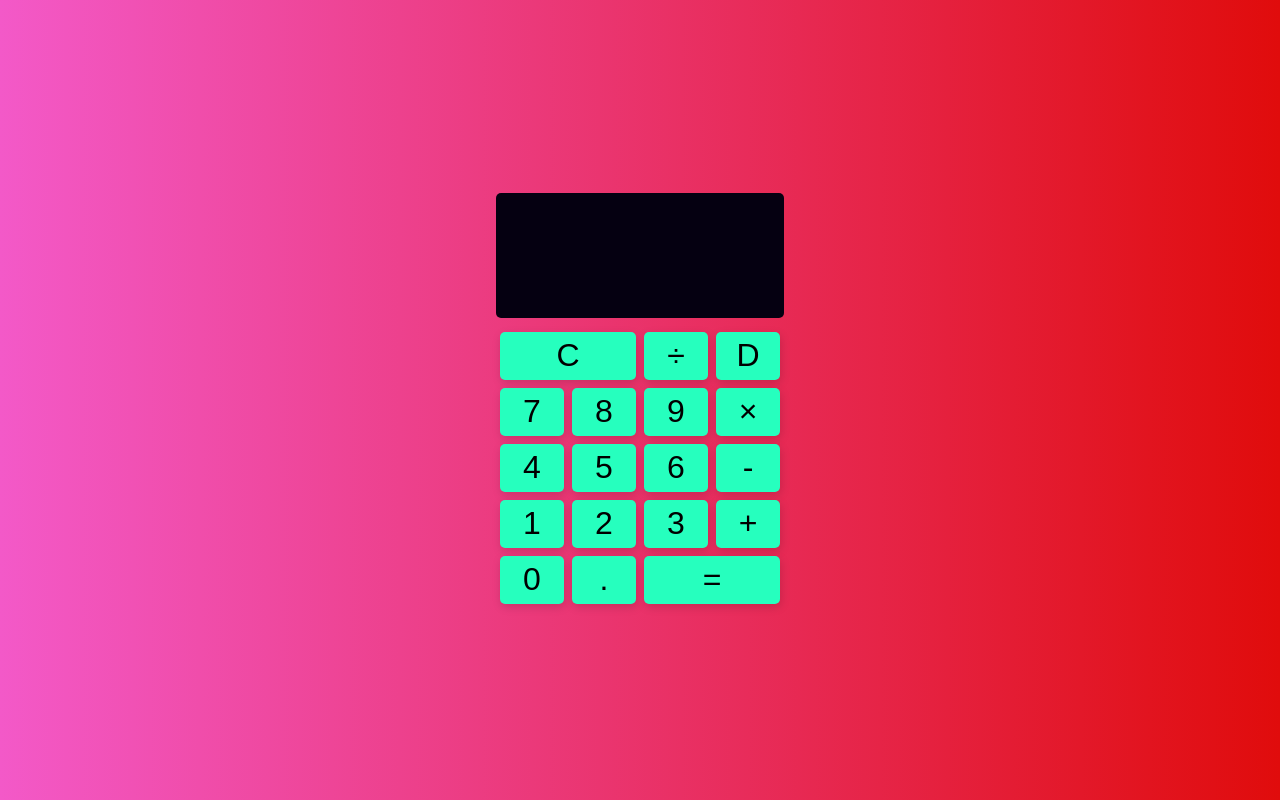
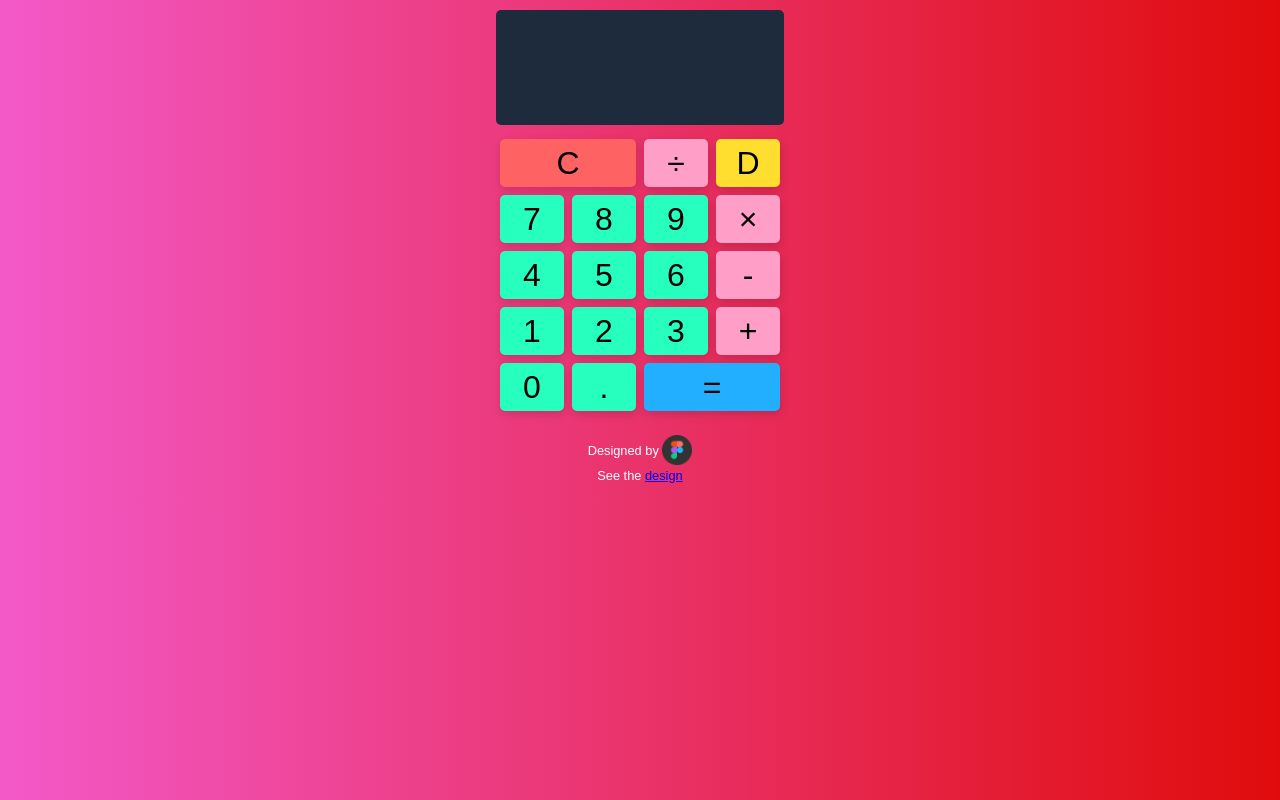
Before and after one commit to algosdev/calculator, a plain HTML site: page index.html in a window 1280 px wide. Drawn offline with Linux system fonts and the light colour scheme.

Commit message:
Added few changes

```diff
--- a/css/style.css
+++ b/css/style.css
@@ -7,7 +7,7 @@ body {
     display: flex;
     justify-content: center;
     align-items: center;
-    height: 100vh;
+    padding: 10px;
     font-family: sans-serif;
     background: linear-gradient(to right, #F359C8, #E00C0C);
 }
@@ -15,7 +15,7 @@ body {
     display: flex;
     flex-direction: column;
     width: 100%;
-    background: #050011;
+    background: #1D2B3D;
     border-radius: 5px;
     margin-bottom: 10px;
 }
@@ -28,7 +28,7 @@ body {
     word-wrap: break-word;
     word-break: break-all;
     text-align: right;
-    min-height: 50px;
+    min-height: 40px;
 }
 .screen {
     width: 288px;
@@ -49,10 +49,12 @@ body {
     display: grid;
     grid-template-columns: repeat(4, 1fr);
     grid-template-rows: repeat(5, 1fr);
+    margin-bottom: 20px;
 }
 .content {
     display: flex;
     flex-direction: column;
+    align-items: center;
 }
 .btn {
     width: 2em;
@@ -73,14 +75,31 @@ body {
     user-select: none;
     transition: 0.3s;
 }
-.btn:nth-child(1){
+.clear {
     width: 136px;
     grid-column: 1/3;
+    background: #FF6262;
 }
-.btn:nth-last-child(1){
+.delete {
+    background: #FFDE30;
+}
+.equal{
     width: 136px;
     grid-column: 3/5;
+    background: #22AFFF;
 }
 .btn:hover {
     background: #8DF8FF;
 }
+.oper {
+    background: #FF9EC7;
+}
+p {
+    color: #fff;
+    font-size: 0.8em;
+    margin-bottom: 10px;
+}
+img {
+    width: 30px;
+    margin-bottom: -10px;
+}
--- a/index.html
+++ b/index.html
@@ -36,6 +36,8 @@
             <div class="btn num">.</div>
             <div class="btn equal">=</div>
         </div>
+        <p>Designed by <img src="img/icon.png" alt=''></p>
+        <p> See the <a href='https://www.figma.com/file/cMXFWzki5FICtJmxBhEezn/Calc?node-id=0%3A1' target='_blank'>design</a></p>
     </div>
 </div>
         <script src="js/script.js"></script>
```
Also changed, not shown: img/icon.png (added).
